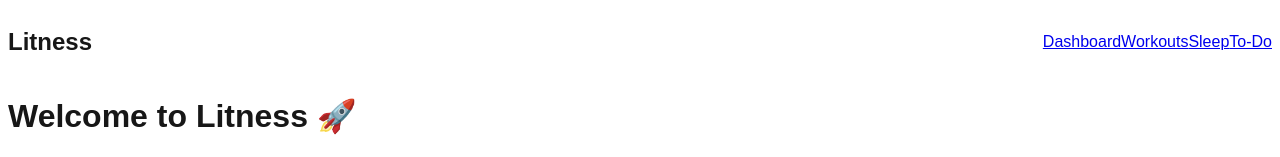
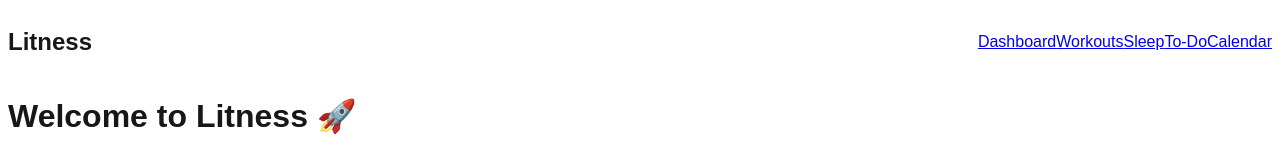
Before and after one commit to nafisurr1/litness, a Next.js app: page / in a window 1280 px wide. Shown: the top 157 px of the page. Built offline with nearby package versions, Linux system fonts and the light colour scheme.

Commit message:
Added a calendar page & the link in navbar

```diff
--- a/app/calendar/page.js
+++ b/app/calendar/page.js
@@ -0,0 +1,9 @@
+// app/calendar/page.js
+export default function CalendarPage() {
+  return (
+    <div>
+      <h2 className="text-2xl font-bold">Calendar</h2>
+      <p>This is the calendar page.</p>
+    </div>
+  );
+}
--- a/components/Navbar.js
+++ b/components/Navbar.js
@@ -9,6 +9,7 @@ export default function Navbar() {
         <Link href="/workouts">Workouts</Link>
         <Link href="/sleep">Sleep</Link>
         <Link href="/todo">To-Do</Link>
+        <Link href="/calendar">Calendar</Link>
       </div>
     </nav>
   );
```
